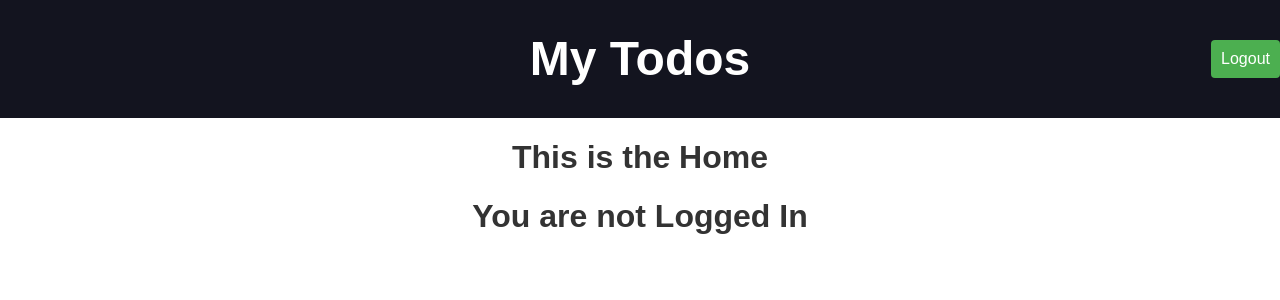
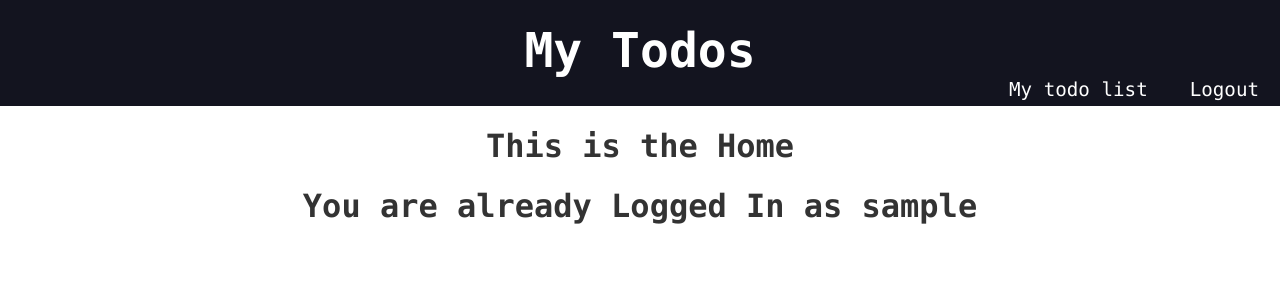
Before and after one commit to lealre/todo-django, a Django app: page / in a window 1280 px wide. Shown: the top 300 px of the page. Run offline with Django 5.2, Linux system fonts and the light colour scheme; the visitor is signed in with stand-in values (Sample User, id 1).

Commit message:
Front: HTML header changed

```diff
--- a/static/css/styles.css
+++ b/static/css/styles.css
@@ -45,7 +45,7 @@
 
 /* General */
 body {
-    font-family: Arial, sans-serif;
+    font-family: 'Consolas', 'Courier New', Courier, monospace; /* Fallback fonts */
     margin: 0;
 }
 
@@ -61,11 +61,10 @@ body {
 
 /* Header */
 .main-header {
-    display: flex;
     justify-content: center; /* Distributes items on the left and right */
     align-items: center; /* Vertically centers items */
     position: relative;
-    padding: 10px;
+    padding: 1px 5px;
 }
 
 .main-header-container {
@@ -78,21 +77,31 @@ body {
     text-decoration: none;
 }
 
-.header-buttons {
-    position: absolute;
-    right: 0; /* Position the buttons to the far right */
-    display: flex;
-    gap: 10px; /* Optional: Adds space between the buttons */
+.main-header h1 {
+    margin-bottom: 0;
 }
 
-.logout-button {
+.header-buttons-container {
+    gap: 10px;
+    display: flex;
+    justify-content: flex-end;
+}
+
+.header-button {
+    font-family: 'Consolas', 'Courier New', Courier, monospace;
     color: var(--color-white);
     text-decoration: none;
+    border: none;
     font-size: 1.2rem;
-    background-color: var(--color-gray-6);
-    padding: 0.5rem 1rem;
+    background-color: transparent;
+    padding: 0 1rem 0.2rem 1rem;
     border-radius: 5px;
     transition: background-color 0.3s ease;
+}
+
+.header-button:hover {
+    background-color: transparent;
+    cursor: pointer;
 }
 
 /* Todo table */
@@ -185,7 +194,6 @@ tr:nth-child(even) {
     box-shadow: 0 0 10px rgba(0, 0, 0, 0.1);
     max-width: 400px;
     margin: 0 auto;
-    font-family: Arial, sans-serif;
 }
 
 .form-content-grid {
@@ -230,7 +238,7 @@ tr:nth-child(even) {
     margin-top: 5px;
 }
 
-button[type="submit"] {
+/* button[type="submit"] {
     padding: 10px;
     background-color: #4CAF50;
     color: #fff;
@@ -239,11 +247,11 @@ button[type="submit"] {
     cursor: pointer;
     font-size: 16px;
     transition: background-color 0.3s ease;
-}
+} */
 
-button[type="submit"]:hover {
+/* button[type="submit"]:hover {
     background-color: #45a049;
-}
+} */
 
 /* Generics */
 .center {
--- a/templates/global/partials/header.html
+++ b/templates/global/partials/header.html
@@ -1,28 +1,40 @@
 <header class="main-header-container">
+
     <div class="main-header container">
-
         <h1>
             <a class="main-logo" href="{% url 'todo:home' %}">
                 <span class="main-logo-text">My Todos</span>
             </a>
         </h1>
 
-        <div class="header-buttons" >
+            <div class="header-buttons-container" >
+
                 {% if request.user.is_authenticated %}
+
+                    <a class="header-button" href="{% url 'todo:todo_list' %}">
+                        My todo list
+                    </a>
                     <form class="logout-form" method="POST" action="{% url 'users:logout' %}" style="display: inline;">
                         {% csrf_token %}
                         <input type="hidden" name="username" value="{{ request.user.username }}">
-                <button type="submit" class="logout-button">
+                        <button type="submit" class="header-button">
                             Logout
                         </button>
                     </form>
+
+
+                {% elif request.path == '/users/login/'%}
+                    <a class="header-button" href="{% url 'users:login' %}">
+                        &nbsp;  <!-- Non-breaking space to keep the link's size -->
+                    </a>
                 {% else %}
-            <a class="logout-button" href="{% url 'users:login' %}">
+                    <a class="header-button" href="{% url 'users:login' %}">
                         Login
                     </a>
                 {% endif %}
 
+
+        </div>
     </div>
 
-    </div>
 </header>
--- a/todo/templates/todo/pages/home.html
+++ b/todo/templates/todo/pages/home.html
@@ -7,7 +7,12 @@
 
     <div>
         <h1>This is the Home</h1>
-        <h1>You are not Logged In</h1>
+
+        {% if request.user.is_authenticated %}
+            <h1>You are already Logged In  as {{request.user.username}}</h1>
+        {% else %}
+            <h1>You are not Logged In</h1>
+        {% endif %}
     </div>
 
     {% include "global/partials/messages.html" %}
--- a/todo/templates/todo/pages/todo_view.html
+++ b/todo/templates/todo/pages/todo_view.html
@@ -6,8 +6,6 @@
 {% block content %}
 
     <div>
-
-        <h1>To-Do List</h1>
 
         {% include 'todo/partials/todo_table.html' %}
 
```
Also changed, not shown: 1 other file. Lines whose indentation alone changed are shown as unchanged.
